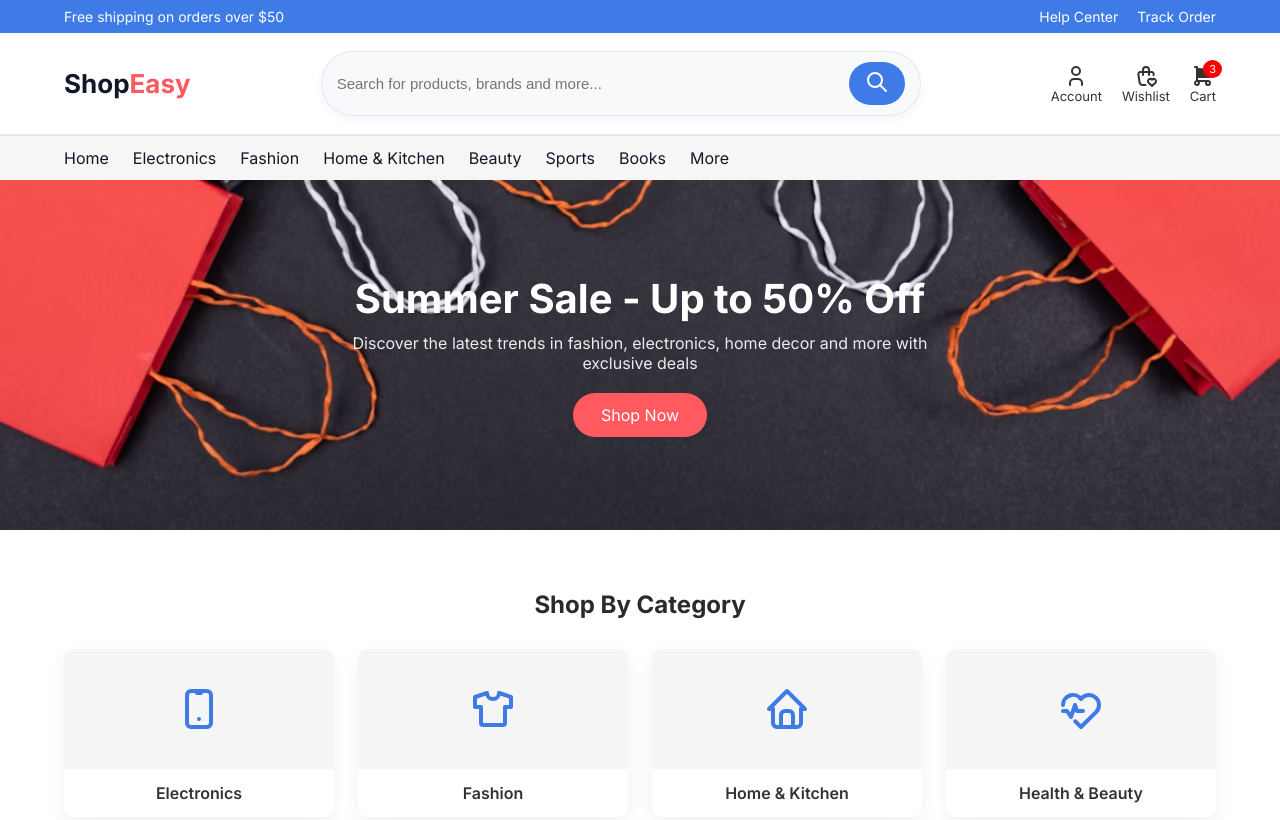
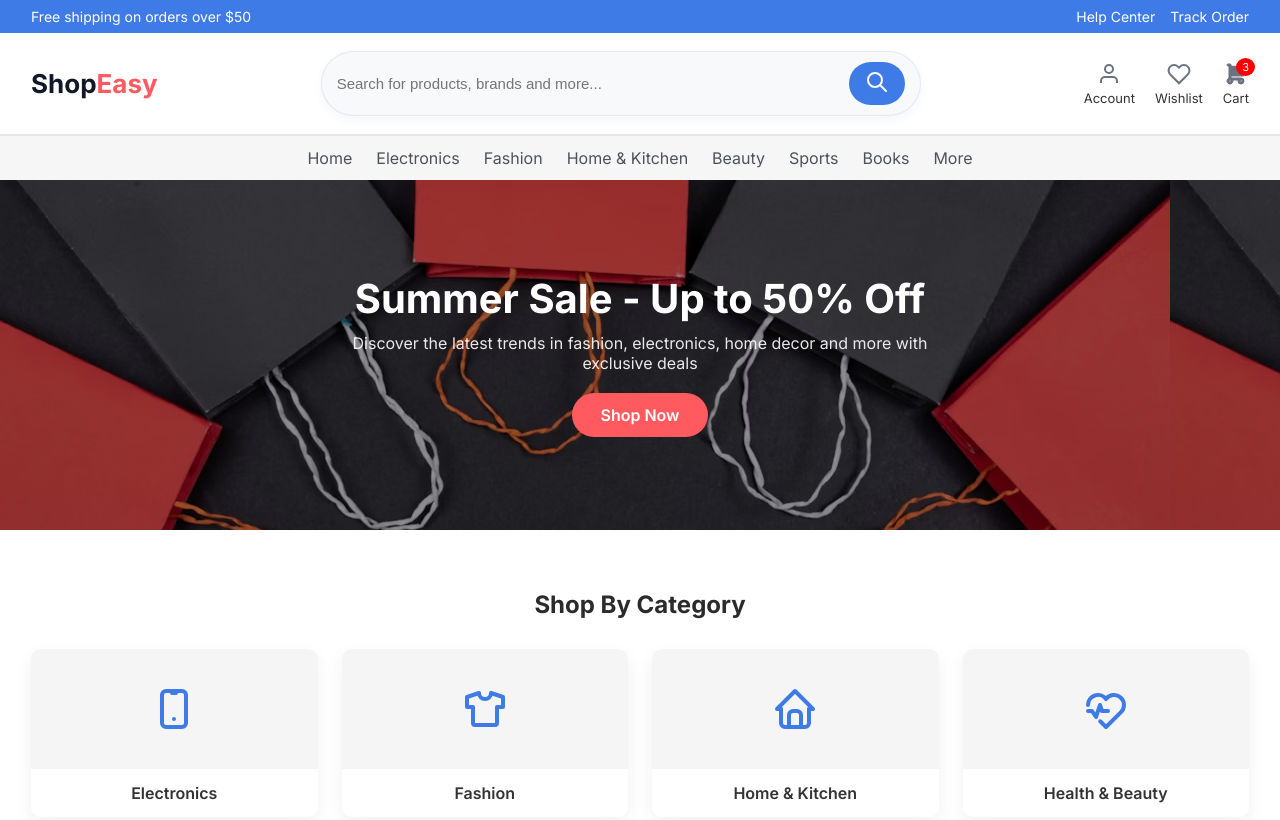
Before and after one commit to aitzaazhussain7/ShopEasy, a plain HTML site: page index.html in a window 1280 px wide. Shown: the top 820 px of the page. Drawn offline with Linux system fonts and the light colour scheme.

Commit message:
Updated files

```diff
--- a/index.html
+++ b/index.html
@@ -11,20 +11,21 @@
     <link rel="stylesheet" href="style.css" />
   </head>
   <body>
+    <header>
     <!-- TOP PROMO BAR -->
-    <div class="promo">
-      <div class="container promo-row">
+    <div class="promo-bar">
+      <div class="container">
         <span>Free shipping on orders over $50</span>
-        <div class="promo-links">
-          <a href="#">Help Center</a>
-          <a href="#">Track Order</a>
-        </div>
+         <ul>
+            <li><a href="#">Help Center</a></li>
+            <li><a href="#">Track Order</a></li>
+          </ul>
       </div>
     </div>
 
     <!-- MAIN HEADER -->
-    <header class="main-header">
-      <div class="container main-row">
+    <div class="main-header">
+      <div class="container">
         <!-- LOGO -->
         <div class="logo">Shop<span class="highlight">Easy</span></div>
 
@@ -55,84 +56,74 @@
         </div>
 
         <!-- ACTION ICONS -->
-        <div class="actions">
-          <a href="#" class="action"
-            ><svg
+         <ul class="header-actions">
+            <li>
+              <a href="#">
+                <svg
                   xmlns="http://www.w3.org/2000/svg"
-              width="24"
-              height="24"
                   viewBox="0 0 24 24"
                   fill="none"
                   stroke="currentColor"
                   stroke-width="2"
-              stroke-linecap="round"
-              stroke-linejoin="round"
-              class="icon icon-tabler icons-tabler-outline icon-tabler-user"
                 >
-              <path stroke="none" d="M0 0h24v24H0z" fill="none" />
-              <path d="M8 7a4 4 0 1 0 8 0a4 4 0 0 0 -8 0" />
-              <path d="M6 21v-2a4 4 0 0 1 4 -4h4a4 4 0 0 1 4 4v2" />
+                  <path d="M20 21v-2a4 4 0 0 0-4-4H8a4 4 0 0 0-4 4v2" />
+                  <circle cx="12" cy="7" r="4" />
                 </svg>
-            <span>Account</span></a
-          >
-          <a href="#" class="action">
+                <span>Account</span>
+              </a>
+            </li>
+            <li>
+              <a href="#">
                 <svg
                   xmlns="http://www.w3.org/2000/svg"
-              width="24"
-              height="24"
                   viewBox="0 0 24 24"
                   fill="none"
                   stroke="currentColor"
                   stroke-width="2"
-              stroke-linecap="round"
-              stroke-linejoin="round"
-              class="icon icon-tabler icons-tabler-outline icon-tabler-shopping-bag-heart"
                 >
-              <path stroke="none" d="M0 0h24v24H0z" fill="none" />
                   <path
-                d="M11.5 21h-2.926a3 3 0 0 1 -2.965 -2.544l-1.255 -8.152a2 2 0 0 1 1.977 -2.304h11.339a2 2 0 0 1 1.977 2.304c-.057 .368 -.1 .644 -.127 .828"
-              />
-              <path d="M9 11v-5a3 3 0 0 1 6 0v5" />
-              <path
-                d="M18 22l3.35 -3.284a2.143 2.143 0 0 0 .005 -3.071a2.242 2.242 0 0 0 -3.129 -.006l-.224 .22l-.223 -.22a2.242 2.242 0 0 0 -3.128 -.006a2.143 2.143 0 0 0 -.006 3.071l3.355 3.296z"
+                    d="M20.84 4.61a5.5 5.5 0 0 0-7.78 0L12 5.67l-1.06-1.06a5.5 5.5 0 0 0-7.78 7.78l1.06 1.06L12 21.23l7.78-7.78 1.06-1.06a5.5 5.5 0 0 0 0-7.78z"
                   />
                 </svg>
-            <span>Wishlist</span></a
-          >
-          <a href="#" class="action cart"
-            ><svg
+                <span>Wishlist</span>
+              </a>
+            </li>
+            <li>
+              <a href="#">
+                <svg
+                  class="cart-icon"
                   xmlns="http://www.w3.org/2000/svg"
-              width="24"
-              height="24"
                   viewBox="0 0 24 24"
                   fill="currentColor"
-              class="icon icon-tabler icons-tabler-filled icon-tabler-shopping-cart"
                 >
-              <path stroke="none" d="M0 0h24v24H0z" fill="none" />
                   <path
-                d="M6 2a1 1 0 0 1 .993 .883l.007 .117v1.068l13.071 .935a1 1 0 0 1 .929 1.024l-.01 .114l-1 7a1 1 0 0 1 -.877 .853l-.113 .006h-12v2h10a3 3 0 1 1 -2.995 3.176l-.005 -.176l.005 -.176c.017 -.288 .074 -.564 .166 -.824h-5.342a3 3 0 1 1 -5.824 1.176l-.005 -.176l.005 -.176a3.002 3.002 0 0 1 1.995 -2.654v-12.17h-1a1 1 0 0 1 -.993 -.883l-.007 -.117a1 1 0 0 1 .883 -.993l.117 -.007h2zm0 16a1 1 0 1 0 0 2a1 1 0 0 0 0 -2zm11 0a1 1 0 1 0 0 2a1 1 0 0 0 0 -2z"
+                    d="M6 2a1 1 0 0 1 .993.883L7 3v1.068l13.071.935a1 1 0 0 1 .929 1.024l-.01.114-1 7a1 1 0 0 1-.877.853L19 14H7v2h10a3 3 0 1 1-2.995 3.176L14 19l.005-.176c.017-.288.074-.564.166-.824H8.829a3 3 0 1 1-5.824 1.176L3 19l.005-.176A3.002 3.002 0 0 1 5 16.17V4H4a1 1 0 0 1-.993-.883L3 3a1 1 0 0 1 .883-.993L4 2h2zm0 16a1 1 0 1 0 0 2 1 1 0 0 0 0-2zm11 0a1 1 0 1 0 0 2 1 1 0 0 0 0-2z"
                   />
                 </svg>
                 <span>Cart</span>
-            <span class="badge">3</span></a
-          >
+                <span class="badge">3</span>
+              </a>
+            </li>
+          </ul>
       </div>
     </div>
-    </header>
 
     <!-- NAVIGATION MENU -->
     <nav class="nav-bar">
-      <div class="container menu">
-        <a href="#">Home</a>
-        <a href="#">Electronics</a>
-        <a href="#">Fashion</a>
-        <a href="#">Home & Kitchen</a>
-        <a href="#">Beauty</a>
-        <a href="#">Sports</a>
-        <a href="#">Books</a>
-        <a href="#">More</a>
+      <div class="container">
+        <ul class="nav-menu">
+            <li><a href="#">Home</a></li>
+            <li><a href="#">Electronics</a></li>
+            <li><a href="#">Fashion</a></li>
+            <li><a href="#">Home & Kitchen</a></li>
+            <li><a href="#">Beauty</a></li>
+            <li><a href="#">Sports</a></li>
+            <li><a href="#">Books</a></li>
+            <li><a href="#">More</a></li>
+          </ul>
       </div>
     </nav>
+    </header>
     <!-- HERO SECTION -->
     <section class="hero">
       <div class="hero-content">
--- a/style.css
+++ b/style.css
@@ -12,31 +12,42 @@ body {
 }
 
 .container {
-  width: 90%;
   max-width: 1250px;
+  padding: 0 16px;
   margin: auto;
 }
 
 /* ----------------------------- */
 /*  TOP BLUE PROMO BAR */
 /* ----------------------------- */
-.promo {
+.promo-bar {
   background: #3f7be6;
   color: white;
   padding: 8px 0;
   font-size: 14px;
 }
 
-.promo-row {
+.promo-bar .container {
   display: flex;
   justify-content: space-between;
   align-items: center;
+  flex-wrap: wrap;
+  gap: 10px;
 }
 
-.promo-links a {
+.promo-bar ul {
+  display: flex;
+  gap: 15px;
+  list-style: none;
+}
+.promo-bar a {
   color: white;
-  margin-left: 15px;
   text-decoration: none;
+  transition: var(--transition);
+}
+
+.promo-bar a:hover {
+  opacity: 0.8;
 }
 
 /* ----------------------------- */
@@ -48,16 +59,19 @@ body {
   border-bottom: 1px solid #e5e7eb;
 }
 
-.main-row {
+.main-header .container {
   display: flex;
   align-items: center;
   justify-content: space-between;
+  gap: 20px;
+  flex-wrap: wrap;
 }
 
 /* Logo */
 .logo {
   font-size: 26px;
   font-weight: 700;
+  white-space: nowrap;
 }
 
 .logo .highlight {
@@ -76,7 +90,10 @@ body {
   box-shadow: 0px 4px 10px rgba(59, 84, 169, 0.05);
   margin: 0 20px;
 }
-
+.search-box:hover {
+  box-shadow: 1px 1px 1px 1px rgba(0, 0, 0, 0.4);
+  transform: translateY(-2px);
+}
 .search-box input {
   flex: 1;
   border: none;
@@ -93,43 +110,52 @@ body {
   border-radius: 50px;
   cursor: pointer;
 }
-
-.actions {
+.search-btn:hover {
+  background: #3566cc;
+  box-shadow: 1px 1px 1px 1px rgba(0, 0, 0, 0.4);
+}
+/* Header Actions */
+.header-actions {
   display: flex;
   gap: 20px;
+  list-style: none;
 }
 
-.action {
+.header-actions li a {
   display: flex;
   flex-direction: column;
   align-items: center;
   text-decoration: none;
-  color:#333333;
+  color: #333333;
   font-size: 13px;
   position: relative;
 }
 
-.action-icon {
+.header-actions li a:hover {
+  color: #3f7be6;
+}
+
+.header-actions svg {
   width: 24px;
   height: 24px;
   margin-bottom: 4px;
   stroke: #6b7280;
+  transition: var(--transition);
 }
 
-.action:hover .action-icon {
+.header-actions li a:hover svg {
   stroke: #3f7be6;
 }
 
-.cart .action-icon {
+.cart-icon {
   fill: #6b7280;
 }
 
-.cart:hover .action-icon {
+.header-actions li a:hover .cart-icon {
   fill: #3f7be6;
 }
-
-/* Badge positioning */
-.cart .badge {
+/* badge positioning */
+.badge {
   position: absolute;
   top: -4px;
   right: -6px;
@@ -142,7 +168,7 @@ body {
 
 
 /* ----------------------------- */
-/* 🔹 NAVIGATION BAR */
+/*  NAVIGATION BAR */
 /* ----------------------------- */
 .nav-bar {
   background: #f6f6f6;
@@ -150,33 +176,37 @@ body {
   border-top: 1px solid #e5e7eb;
 }
 
-.menu {
+.nav-menu {
   display: flex;
   gap: 24px;
+  list-style: none;
+  flex-wrap: wrap;
+  justify-content: center;
 }
 
-.menu a {
+.nav-menu li a {
   text-decoration: none;
-  color: #111827;
+  color: #4d515b;
   font-weight: 500;
+  transition: var(--transition);
 }
-/* ========================= */
+
+.nav-menu li a:hover {
+  color: #3f7be6;
+}
+
 /* HERO SECTION */
-/* ========================= */
-
 .hero {
   width: 100%;
   height: 350px;
   background-size: cover;
   background-position: center;
   background-repeat: no-repeat;
-
-  background-image: url("hero.png");
-
+  background: linear-gradient(rgba(0, 0, 0, 0.4), rgba(0, 0, 0, 0.4)),
+    url("hero.png");
   display: flex;
   align-items: center;
   justify-content: center;
-
   color: white;
   text-align: center;
 }
@@ -203,8 +233,16 @@ body {
   font-size: 16px;
   border-radius: 30px;
   text-decoration: none;
+  font-weight: 600;
+  transition: var(--transition);
+  cursor: pointer;
+  border: none;
+  text-align: center;
 }
-
+.hero-btn:hover {
+  background: #e54a4f;
+  transform: translateY(-2px);
+}
 /* ====== Section blocks spacing ====== */
 .container-block {
   padding: 60px 0;
@@ -219,9 +257,8 @@ body {
   font-weight: 700;
 }
 
-/* --------------------------
-   CATEGORIES GRID
-   -------------------------- */
+/*
+CATEGORIES GRID */
 .categories-grid {
   display: grid;
   grid-template-columns: repeat(4, 1fr);
@@ -236,15 +273,15 @@ body {
   flex-direction: column;
   border-radius: 10px;
   background: #ffffff;
-  box-shadow: 0 6px 18px rgba(16,24,40,0.06);
+  box-shadow: 0 6px 18px rgba(16, 24, 40, 0.06);
   text-decoration: none;
   overflow: hidden;
-  transition: transform .18s ease, box-shadow .18s ease;
+  transition: transform 0.18s ease, box-shadow 0.18s ease;
 }
 
 .cat-card:hover {
   transform: translateY(-6px);
-  box-shadow: 0 14px 32px rgba(16,24,40,0.08);
+  box-shadow: 0 14px 32px rgba(16, 24, 40, 0.08);
 }
 
 /* image area */
@@ -279,7 +316,6 @@ body {
   stroke: #ff6b6b;
 }
 
-
 /* --------------------------
    PRODUCTS GRID
    -------------------------- */
@@ -294,16 +330,16 @@ body {
 .product-card {
   background: #fff;
   border-radius: 10px;
-  box-shadow: 0 8px 22px rgba(16,24,40,0.06);
+  box-shadow: 0 8px 22px rgba(16, 24, 40, 0.06);
   overflow: hidden;
   position: relative;
   display: flex;
   flex-direction: column;
-  transition: transform .18s ease, box-shadow .18s ease;
+  transition: transform 0.18s ease, box-shadow 0.18s ease;
 }
 .product-card:hover {
   transform: translateY(-6px);
-  box-shadow: 0 18px 44px rgba(16,24,40,0.08);
+  box-shadow: 0 18px 44px rgba(16, 24, 40, 0.08);
 }
 
 /* badge */
@@ -317,16 +353,20 @@ body {
   color: #fff;
   font-weight: 600;
 }
-.product-badge.sale { background: #ff7b7b; }
-.product-badge.hot  { background: #ff8a5b; }
+.product-badge.sale {
+  background: #ff7b7b;
+}
+.product-badge.hot {
+  background: #ff8a5b;
+}
 
 /* thumb */
 .product-thumb {
   background: #f8f8f9;
   padding: 30px;
-  display:flex;
-  align-items:center;
-  justify-content:center;
+  display: flex;
+  align-items: center;
+  justify-content: center;
 }
 .product-icon {
   stroke: #3f7be6;
@@ -338,10 +378,10 @@ body {
 /* body */
 .product-body {
   padding: 18px;
-  display:flex;
-  flex-direction:column;
-  gap:10px;
-  flex:1;
+  display: flex;
+  flex-direction: column;
+  gap: 10px;
+  flex: 1;
 }
 
 .product-title {
@@ -367,11 +407,11 @@ body {
 
 /* price row */
 .price {
-  display:flex;
-  align-items:center;
-  gap:8px;
+  display: flex;
+  align-items: center;
+  gap: 8px;
   margin-top: 6px;
-  flex-wrap:wrap;
+  flex-wrap: wrap;
 }
 .price .current {
   color: #1f73e6;
@@ -392,18 +432,18 @@ body {
 /* add to cart button */
 .btn.add-to-cart {
   margin-top: auto;
-  display:inline-block;
-  text-align:center;
+  display: inline-block;
+  text-align: center;
   background: #3f7be6;
   color: white;
   padding: 10px 14px;
   border-radius: 8px;
-  text-decoration:none;
-  font-weight:600;
-  transition: background .12s ease;
+  text-decoration: none;
+  font-weight: 600;
+  transition: background 0.12s ease;
 }
 .btn.add-to-cart:hover {
-  background:#3566cc;
+  background: #3566cc;
 }
 
 /* DEALS */
@@ -425,7 +465,7 @@ body {
   display: grid;
   grid-template-columns: 1fr 2fr;
   border-radius: 12px;
-  box-shadow: 0 10px 25px rgba(0,0,0,0.06);
+  box-shadow: 0 10px 25px rgba(0, 0, 0, 0.06);
   overflow: hidden;
 }
 
@@ -628,8 +668,8 @@ body {
 /* Apply border-radius and colored stroke to headings in footer */
 .footer h3.logo,
 .footer h4 {
-    border-bottom: 2px solid #ff6b6b;
-    border-bottom-left-radius: 10px;
-    padding: 5px 10px;
-    display: inline-block;
+  border-bottom: 2px solid #ff6b6b;
+  border-bottom-left-radius: 10px;
+  padding: 5px 10px;
+  display: inline-block;
 }
```
Lines whose indentation alone changed are shown as unchanged.
